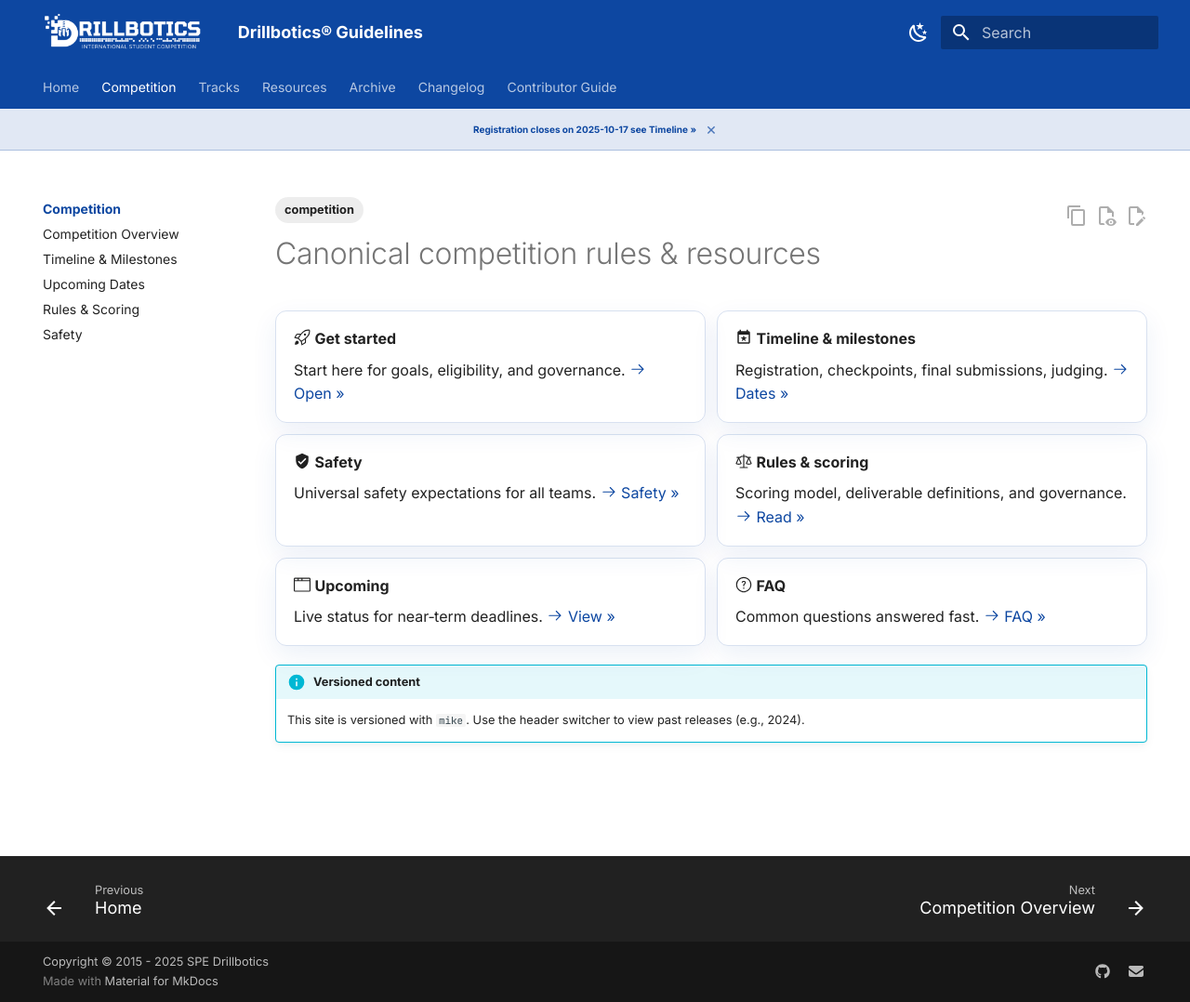
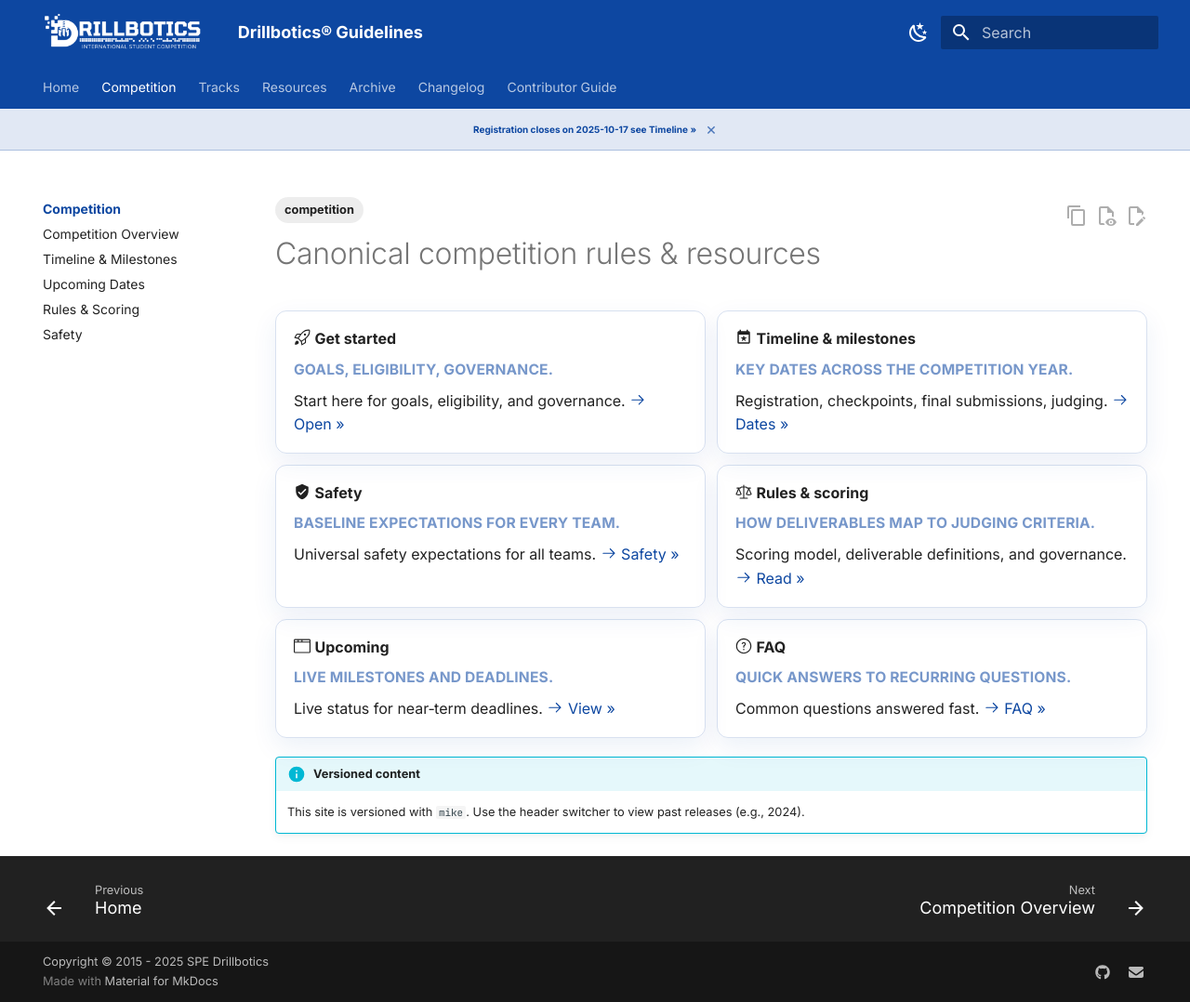
Before and after one commit to Open-Source-Drilling-Community/drillbotics-guidelines, an MkDocs documentation site: the page built from docs/competition/index.md, in a window 1280 px wide and 1078 px high. Shown: the whole window at 93% size. Built offline with MkDocs 1.6.1 and Material for MkDocs 9.7.7, drawn with Linux system fonts in a browser that asks for light colours; comment, search, counter and statistics services are not loaded; the version menu is left out.

Commit message:
💄 style(docs): add subtitles to competition overview cards
- include descriptive subtitles for each competition section card
- improve clarity on goals, timelines, safety, rules, and FAQs

```diff
--- a/docs/competition/index.md
+++ b/docs/competition/index.md
@@ -12,30 +12,42 @@ tags:
 
 - :octicons-rocket-24: __Get started__
 
+    <small class="card-subtitle">Goals, eligibility, governance.</small>
+
     Start here for goals, eligibility, and governance.
     [:octicons-arrow-right-24: Open »](overview.md)
 
 - :material-calendar-star: __Timeline & milestones__
+
+    <small class="card-subtitle">Key dates across the competition year.</small>
 
     Registration, checkpoints, final submissions, judging.
     [:octicons-arrow-right-24: Dates »](timeline.md)
 
 - :material-shield-check: __Safety__
 
+    <small class="card-subtitle">Baseline expectations for every team.</small>
+
     Universal safety expectations for all teams.
     [:octicons-arrow-right-24: Safety »](safety.md)
 
 - :octicons-law-24: __Rules & scoring__
+
+    <small class="card-subtitle">How deliverables map to judging criteria.</small>
 
     Scoring model, deliverable definitions, and governance.
     [:octicons-arrow-right-24: Read »](rules-scoring.md)
 
 - :octicons-browser-24: __Upcoming__
 
+    <small class="card-subtitle">Live milestones and deadlines.</small>
+
     Live status for near‑term deadlines.
     [:octicons-arrow-right-24: View »](upcoming.md)
 
 - :octicons-question-24: __FAQ__
+
+    <small class="card-subtitle">Quick answers to recurring questions.</small>
 
     Common questions answered fast.
     [:octicons-arrow-right-24: FAQ »](../faq.md)
```
